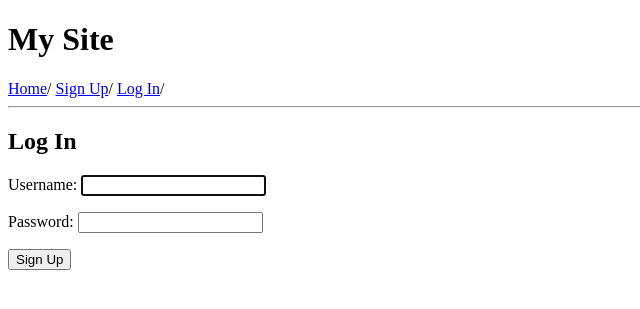
After one commit to HongbinLin1995/Django_learning, a Django app: page /accounts/login/ in a window 1280 px wide. The commit adds this page. Shown: the top 309 px of the page, without its empty margins (0-640 px from the left). Run offline with Django 3.2, Linux system fonts and the light colour scheme.

Commit message:
Update Part3&4

```diff
--- a/mysite/settings.py
+++ b/mysite/settings.py
@@ -122,3 +122,6 @@ USE_TZ = True
 # https://docs.djangoproject.com/en/3.0/howto/static-files/
 
 STATIC_URL = '/static/'
+
+LOGIN_REDIRECT_URL = 'home'
+LOGOUT_REDIRECT_URL = 'home'
--- a/mysite/templates/base.html
+++ b/mysite/templates/base.html
@@ -7,9 +7,15 @@
 <body>
     <h1>My Site</h1>
     <a href="{% url 'home' %}">Home</a>/
-    <a href="{% url 'signup' %}">Sign Up</a>/
+    {% if user.is_authenticated %}
+        <a href="{% url 'logout' %}">Log Out</a>/
+        <strong>You are logged in as {{ user.username }}</strong>
+    {% else %}
+        <a href="{% url 'signup' %}">Sign Up</a>/
+        <a href="{% url 'login' %}">Log In</a>/
+    {% endif %}
     <hr>
     {% block content %}
-    {% endblock %}
+    {% endblock content %}
 </body>
 </html>
--- a/mysite/templates/home.html
+++ b/mysite/templates/home.html
@@ -2,7 +2,7 @@
 
 {% block content %}
     <h2> My Site </h2>
-    <p>Welcome to My Site, visitor!</p>
+    <p>Welcome to My Site, {% if user.is_authenticated %}{{ user.username }}{% else %}visitor{% endif %}!</p>
     <p>
         <strong>Total users registered: </strong> {{count}}
     </p>
--- /dev/null
+++ b/mysite/templates/registration/login.html
@@ -0,0 +1,10 @@
+{% extends 'base.html' %}
+
+{% block content %}
+    <h2>Log In</h2>
+    <form method='post'>
+        {% csrf_token %}
+        {{ form.as_p }}
+        <button type="submit">Sign Up</button>
+    </form>
+{% endblock content %}
--- a/mysite/urls.py
+++ b/mysite/urls.py
@@ -14,11 +14,12 @@ Including another URLconf
     2. Add a URL to urlpatterns:  path('blog/', include('blog.urls'))
 """
 from django.contrib import admin
-from django.urls import path
+from django.urls import path,include
 from mysite.core import views
 
 urlpatterns = [
     path('',views.home, name='home'),
     path('signup/',views.signup,name='signup'),
+    path('accounts/', include('django.contrib.auth.urls')),
     path('admin/', admin.site.urls),
 ]
```
Also changed, not shown: db.sqlite3.
